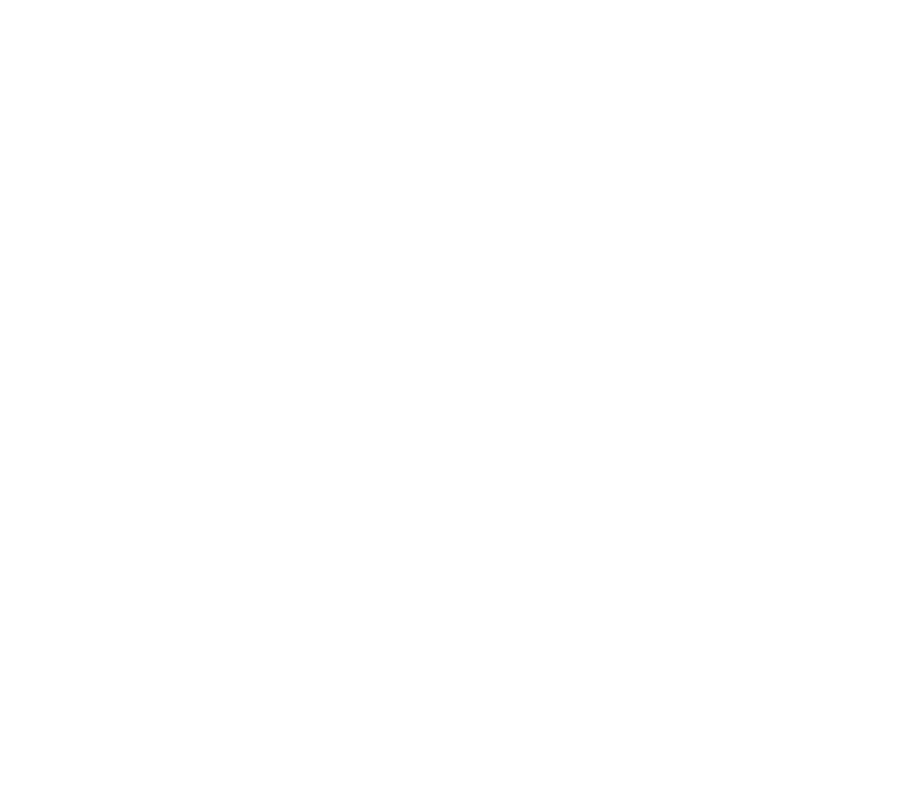
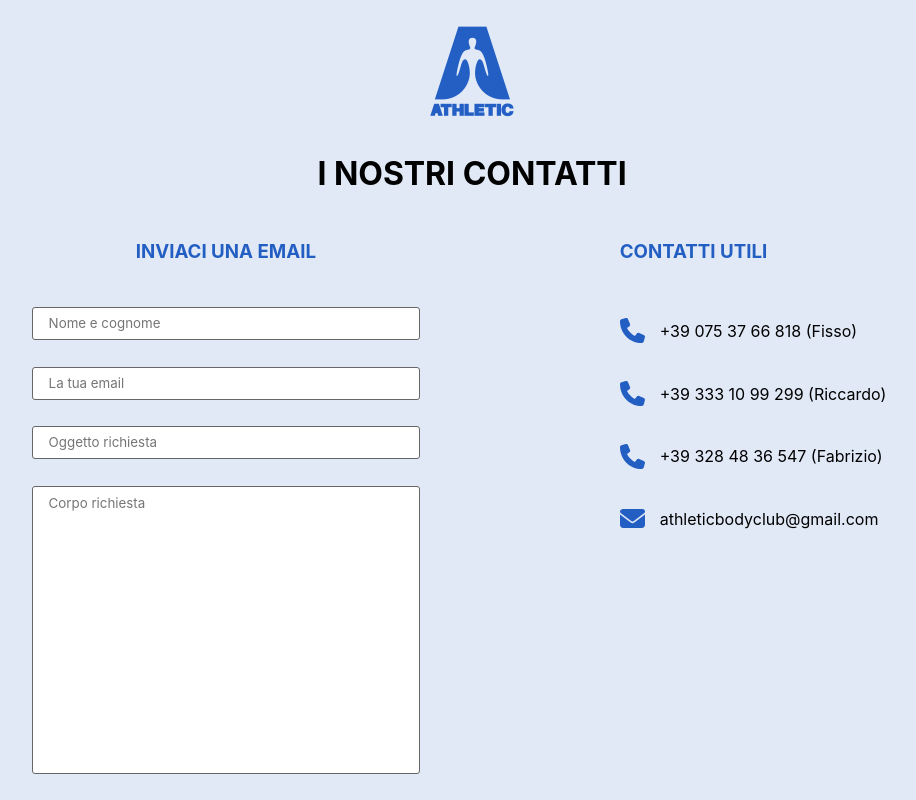
Before and after one commit to Ale866/AthleticBody, a Nuxt app: page /contact in a window 1280 px wide. Before the commit this address had no page. Shown: the whole page, without its empty margins (168-1084 px from the left). Built offline with nearby package versions, Linux system fonts and the light colour scheme.

Commit message:
started contact page

```diff
--- a/assets/main.css
+++ b/assets/main.css
@@ -12,4 +12,5 @@
   --blue: #235ec3;
   --white: #ffffff;
   --gray: #686868;
+  --cyan: #e1e9f6;
 }
--- a/components/GeneralInfo.vue
+++ b/components/GeneralInfo.vue
@@ -52,7 +52,7 @@
         <div>Vuoi avere informazioni sui nostri corsi?</div>
         <NuxtLink to="/courses"> <Button text="Clicca qui!"></Button></NuxtLink>
         <div>Hai bisogno di contattarci?</div>
-        <NuxtLink to="/courses"> <Button text="Clicca qui!"></Button></NuxtLink>
+        <NuxtLink to="/contact"> <Button text="Clicca qui!"></Button></NuxtLink>
       </div>
     </div>
     <Staff></Staff>
--- a/components/Staff.vue
+++ b/components/Staff.vue
@@ -56,9 +56,11 @@
       <h3 class="name">
         {{ person.name }}
       </h3>
-      <div class="member-info" v-for="attr in person.attributes">
-        <font-awesome-icon icon="fa-solid fa-dumbbell" class="icon" />
-        <div class="text">{{ attr }}</div>
+      <div class="members-container">
+        <div class="member-info" v-for="attr in person.attributes">
+          <font-awesome-icon icon="fa-solid fa-dumbbell" class="icon" />
+          <div class="text">{{ attr }}</div>
+        </div>
       </div>
     </div>
   </div>
@@ -73,6 +75,10 @@
 .text,
 .name {
   text-align: center;
+}
+
+h3{
+  margin-top: 10px;
 }
 
 .staff-container {
@@ -91,6 +97,10 @@
   flex-direction: column;
   flex: 20%;
   width: 100%;
+}
+
+.members-container{
+  text-transform: capitalize;
 }
 
 img {
--- a/pages/Courses.vue
+++ b/pages/Courses.vue
@@ -69,13 +69,10 @@
 </script>
 
 <template>
-  <div>
-
-    <NuxtLink class="abs" to="/"><Button text="torna indietro"></Button></NuxtLink>
-  </div>
+    <!-- <NuxtLink class="abs" to="/"><Button text="torna indietro"></Button></NuxtLink> -->
   <div class="container">
     <div class="header">
-      <img class="logo" src="logo-150x150.png" alt="">
+      <NuxtLink to="/"> <img class="logo" src="logo-150x150.png" alt=""> </NuxtLink>
       <h1>Corsi a disposizione</h1>
       <h4>Clicca su un qualsiasi corso per avere ulteriori informazioni</h4>
     </div>
@@ -91,22 +88,17 @@
 </template>
 
 <style scoped>
-.a {
-  width: 100%;
-  height: 100vh;
-}
-
 .logo {
   filter: invert(76%) sepia(96%) saturate(1485%) hue-rotate(204deg) brightness(98%) contrast(89%);
 }
 
 .container {
-  background-color: #e1e9f6;
+  background-color: var(--cyan);
   width: 100%;
   display: flex;
   justify-content: center;
   /* align-items: center; */
-  align-items: start;
+  /* align-items: start; */
   flex-direction: column;
   gap: 100px;
 }
@@ -125,7 +117,7 @@
 }
 
 .course-element {
-  flex: 25%;
+  /* flex: 25%; */
   display: flex;
   gap: 0;
   justify-content: center;
@@ -155,6 +147,7 @@
 }
 
 .courses-container {
+  gap: 100px;
   width: 100%;
   display: flex;
   justify-content: space-evenly;
@@ -188,8 +181,8 @@
 
 
 .course-image {
-  width: 360;
-  height: 280px;
+  width: 250px;
+  height: 200px;
   border-radius: 15px 15px 0 0;
 }
 </style>
--- /dev/null
+++ b/pages/contact.vue
@@ -0,0 +1,153 @@
+<script setup></script>
+
+<template>
+  <div class="container">
+    <div class="header">
+      <NuxtLink to="/">
+        <img class="logo" src="logo-150x150.png" alt="" />
+      </NuxtLink>
+      <h1>I nostri contatti</h1>
+    </div>
+    <div class="contact-container">
+      <div class="send-email-container">
+        <div class="send-email">
+          <h3 class="title">Inviaci una email</h3>
+          <div class="input-container">
+            <input placeholder="Nome e cognome" type="text" name="name" />
+            <input placeholder="La tua email" type="text" name="email" />
+            <input placeholder="Oggetto richiesta" type="text" name="subject" />
+            <textarea
+              placeholder="Corpo richiesta"
+              type="text"
+              name="name"
+              rows="18"
+            ></textarea>
+          </div>
+        </div>
+      </div>
+      <div class="contact-info">
+        <h3 class="title left">contatti utili</h3>
+        <div class="phone-container">
+          <div><font-awesome-icon icon="fa-solid fa-phone" class="icon" />+39 075 37 66 818 (Fisso)</div>
+          <div><font-awesome-icon icon="fa-solid fa-phone" class="icon" />+39 333 10 99 299 (Riccardo)</div>
+          <div><font-awesome-icon icon="fa-solid fa-phone" class="icon" />+39 328 48 36 547 (Fabrizio)</div>
+          <div class="email"><font-awesome-icon icon="fa-solid fa-envelope" class="icon" />athleticbodyclub@gmail.com</div>
+        </div>
+      </div>
+    </div>
+  </div>
+</template>
+
+<style scoped>
+.logo {
+  filter: invert(76%) sepia(96%) saturate(1485%) hue-rotate(204deg)
+    brightness(98%) contrast(89%);
+}
+.container {
+  background-color: var(--cyan);
+  width: 100%;
+  height: 100%;
+  display: flex;
+  justify-content: center;
+  flex-direction: column;
+}
+
+h1,
+h3 {
+  margin: 0;
+}
+
+.icon{
+    width: 25px;
+  height: 25px;
+  margin-right: 15px;
+  color: var(--blue);
+}
+.header {
+  display: flex;
+  justify-content: center;
+  align-items: center;
+  flex-direction: column;
+}
+
+.title {
+  height: 10%;
+  color: var(--blue);
+  display: flex;
+  align-items: center;
+  justify-content: center;
+  width: 100%;
+}
+.contact-container {
+  margin-top: 30px;
+  height: 100%;
+  display: flex;
+}
+.send-email-container {
+  width: 80%;
+  height: 100%;
+  display: flex;
+  justify-content: space-evenly;
+  align-items: center;
+  flex-direction: column;
+}
+
+.send-email {
+  width: 80%;
+  height: 100%;
+  display: flex;
+  justify-content: space-evenly;
+  align-items: center;
+  flex-direction: column;
+}
+
+.phone-container {
+  width: 100%;
+  height: 50%;
+  display: flex;
+  justify-content: space-evenly;
+  align-items: flex-start;
+  flex-direction: column;
+}
+
+.phone-container > div {
+    display: flex;
+    align-items: center;
+    text-transform: none;
+}
+
+input,
+textarea {
+  width: 75%;
+  border: 1px solid #666;
+  border-radius: 3px;
+  padding: 0.5rem 1rem;
+  -webkit-transition: all 0.3s;
+  -o-transition: all 0.3s;
+  transition: all 0.3s;
+  resize: none;
+}
+
+.left {
+  justify-content: flex-start;
+}
+
+.input-container {
+  display: flex;
+  justify-content: space-evenly;
+  align-items: center;
+  flex-direction: column;
+  width: 75%;
+  height: 90%;
+}
+
+input::placeholder,
+textarea::placeholder {
+  font-family: -apple-system, BlinkMacSystemFont, Segoe UI, Roboto,
+    Helvetica Neue, Arial, Noto Sans, sans-serif;
+}
+
+.contact-info {
+  width: 50%;
+}
+</style>
--- a/plugins/font-awesome.js
+++ b/plugins/font-awesome.js
@@ -9,7 +9,6 @@
 
 // You can add your icons directly in this plugin. See other examples for how you
 // can add other styles or just individual icons.
-// console.log(fab);
 library.add(fab, far, fas)
 
 // Register the component globally
```
